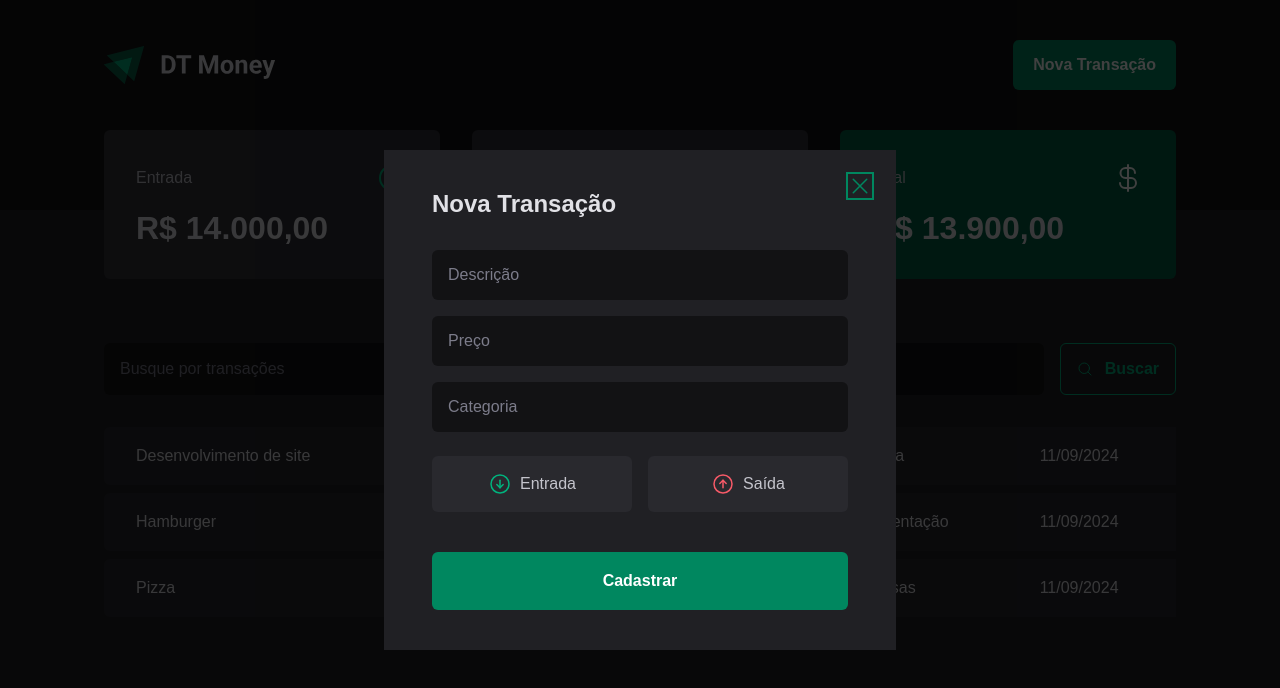
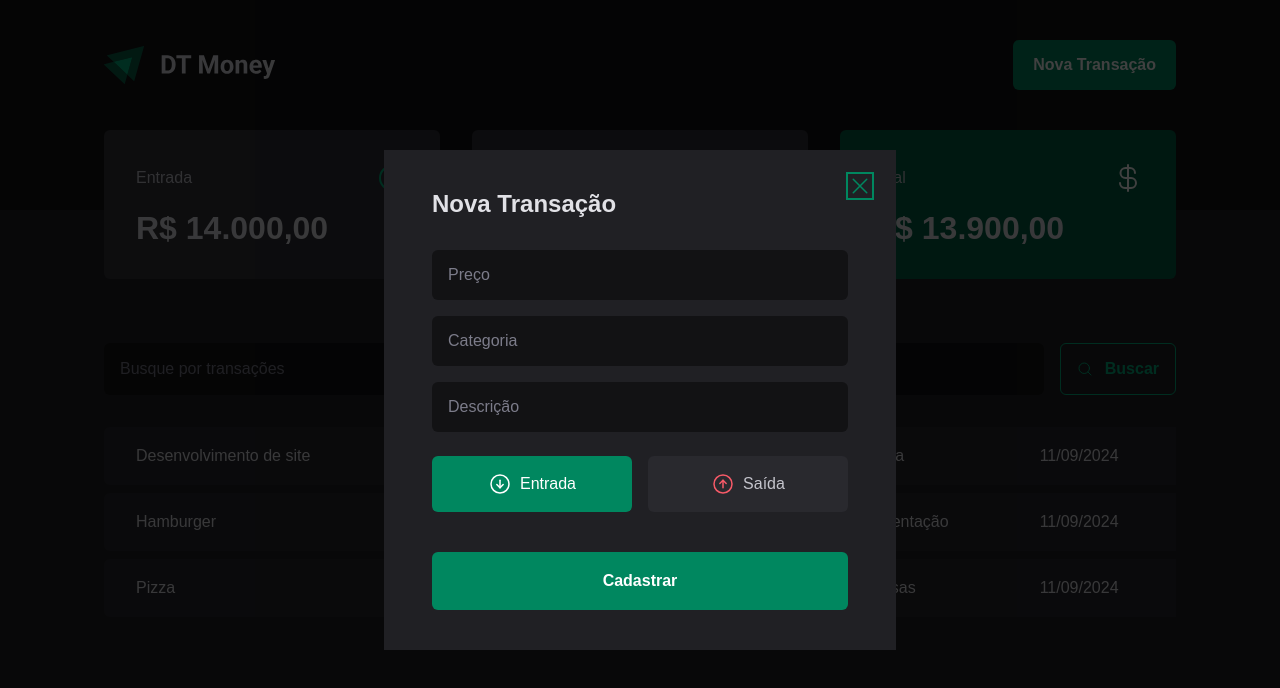
Before and after one commit to NetoResende/dt-monbey, a React (Vite) app: page / in a window 1280 px wide. Both pictures are taken after a click on the button "Nova Transação". Shown: the top 688 px of the page. Built offline with nearby package versions, Linux system fonts and the light colour scheme; data requests are answered from the project's data file.

Commit message:
Aplicando react hook form / controlled components

```diff
--- a/package.json
+++ b/package.json
@@ -11,13 +11,16 @@
     "preview": "vite preview"
   },
   "dependencies": {
+    "@hookform/resolvers": "^3.9.0",
     "@radix-ui/react-dialog": "^1.1.1",
     "@radix-ui/react-radio-group": "^1.2.0",
     "@types/styled-components": "^5.1.34",
     "phosphor-react": "^1.4.1",
     "react": "^18.3.1",
     "react-dom": "^18.3.1",
-    "styled-components": "^6.1.13"
+    "react-hook-form": "^7.53.0",
+    "styled-components": "^6.1.13",
+    "zod": "^3.23.8"
   },
   "devDependencies": {
     "@eslint/js": "^9.9.0",
--- a/src/components/NewTransactionsModal/index.tsx
+++ b/src/components/NewTransactionsModal/index.tsx
@@ -1,8 +1,44 @@
-import * as Dialog from '@radix-ui/react-dialog';
-import { DailogCloseButton, DaylogContent, DaylogOverlay, TransactionsType, TransactionsTypeButton} from './styles';
-import { ArrowCircleDown, ArrowCircleUp, X } from 'phosphor-react';
+import * as Dialog from "@radix-ui/react-dialog";
+import {
+  DailogCloseButton,
+  DaylogContent,
+  DaylogOverlay,
+  TransactionsType,
+  TransactionsTypeButton,
+} from "./styles";
+import { ArrowCircleDown, ArrowCircleUp, X } from "phosphor-react";
+import { Controller, useForm } from "react-hook-form";
+import * as z from "zod";
+import { zodResolver } from "@hookform/resolvers/zod";
+
+const newTransactonFormSchema = z.object({
+  description: z.string(),
+  price: z.number(),
+  category: z.string(),
+  type: z.enum(["income", "outcome"]),
+});
+
+type NewTransactionFormInput = z.infer<typeof newTransactonFormSchema>;
 
 export function NewTransactionsModal() {
+  const {
+    control,
+    register,
+    handleSubmit,
+    formState: { isSubmitting },
+  } = useForm<NewTransactionFormInput>({
+    resolver: zodResolver(newTransactonFormSchema),
+    defaultValues: {
+      type: 'income'
+    }
+  });
+
+  async function handlerSearchForm(data: NewTransactionFormInput) {
+    await new Promise((resolve) => setTimeout(resolve, 2000));
+
+    console.log(data);
+  }
+
   return (
     <Dialog.Portal>
       <DaylogOverlay />
@@ -10,25 +46,50 @@ export function NewTransactionsModal() {
       <DaylogContent>
         <Dialog.Title>Nova Transação</Dialog.Title>
         <DailogCloseButton>
-            <X size={24}/>
+          <X size={24} />
         </DailogCloseButton>
-          <form >
-            <input type="text" placeholder='Descrição' required/>
-            <input type="number" placeholder='Preço' required/>
-            <input type="text" placeholder='Categoria' required/>
+        <form onSubmit={handleSubmit(handlerSearchForm)}>
+          <input
+            type="number"
+            placeholder="Preço"
+            required
+            {...register("price", { valueAsNumber: true })}
+          />
+          <input
+            type="text"
+            placeholder="Categoria"
+            required
+            {...register("category")}
+          />
+          <input
+            type="text"
+            placeholder="Descrição"
+            required
+            {...register("description")}
+          />
 
-            <TransactionsType>
-              <TransactionsTypeButton variant='income' value='income'>
-                <ArrowCircleDown size={24}/>
+          <Controller
+            control={control}
+            name="type"
+            render={({field}) => {
+              console.log(field);
+
+              return (
+                <TransactionsType onValueChange={field.onChange} value={field.value}>
+                  <TransactionsTypeButton variant="income" value="income">
+                    <ArrowCircleDown size={24} />
                     Entrada
                   </TransactionsTypeButton>
-              <TransactionsTypeButton variant='outcome' value='outcome'>
-                <ArrowCircleUp size={24}/>
+                  <TransactionsTypeButton variant="outcome" value="outcome">
+                    <ArrowCircleUp size={24} />
                     Saída
                   </TransactionsTypeButton>
                 </TransactionsType>
+              );
+            }}
+          />
 
-            <button type='submit'>
+          <button type="submit" disabled={isSubmitting}>
             Cadastrar
           </button>
         </form>
--- a/src/components/NewTransactionsModal/styles.ts
+++ b/src/components/NewTransactionsModal/styles.ts
@@ -47,7 +47,11 @@ export const DaylogContent = styled(Dialog.Content)`
         margin-top: 1.5rem;
         cursor: pointer;
 
-        &:hover {
+        &:disabled{
+          opacity: 0.6;
+          cursor: not-allowed;
+        }
+        &:not(:disabled):hover {
           background: ${props => props.theme['green-700']};
           transition: background-color 0.2s;
         }
--- a/src/pages/Transactions/components/SearchForm/index.tsx
+++ b/src/pages/Transactions/components/SearchForm/index.tsx
@@ -1,13 +1,36 @@
 import { MagnifyingGlass } from "phosphor-react";
 import { SearchFormContainer } from "./styles";
+import { useForm } from "react-hook-form";
+import * as zod from 'zod';
+import { zodResolver} from '@hookform/resolvers/zod'
 
 
+const searchFormSchema = zod.object({
+  query: zod.string(),
+})
+type SearchFormInput = zod.infer<typeof searchFormSchema>;
+
 export function SearchForm(){
+  const { register, handleSubmit, formState: {isSubmitting} } = useForm <SearchFormInput>({
+    resolver: zodResolver(searchFormSchema)
+  })
+
+  async function handlerSearchTransactions(data: SearchFormInput){
+    await new Promise(resolve => setTimeout(resolve, 2000))
+
+   console.log(data);
+  }
+
+
   return (
-   <SearchFormContainer>
-      <input type="text" placeholder="Busque por transações" />
+   <SearchFormContainer onSubmit={handleSubmit(handlerSearchTransactions)}>
+      <input
+        type="text"
+        placeholder="Busque por transações"
+        {...register('query')}
+         />
 
-      <button>
+      <button disabled={isSubmitting}>
         <MagnifyingGlass/>
          Buscar
       </button>
--- a/src/pages/Transactions/components/SearchForm/styles.ts
+++ b/src/pages/Transactions/components/SearchForm/styles.ts
@@ -29,8 +29,14 @@ export const SearchFormContainer = styled.form`
     color: ${(props) => props.theme["green-300"]};
     border-radius: 6px;
     font-weight: bold;
+    cursor: pointer;
 
-    &:hover {
+    &:disabled {
+      opacity: 0.6;
+      cursor: not-allowed;
+    }
+
+    &:not(:disabled):hover {
       background: ${(props) => props.theme["green-500"]};
       border-color: ${(props) => props.theme["green-500"]};
       color: ${(props) => props.theme.white};
```
Also changed, not shown: 1 other file (tests, documents, lock files or other folders). Lines whose indentation alone changed are shown as unchanged.
